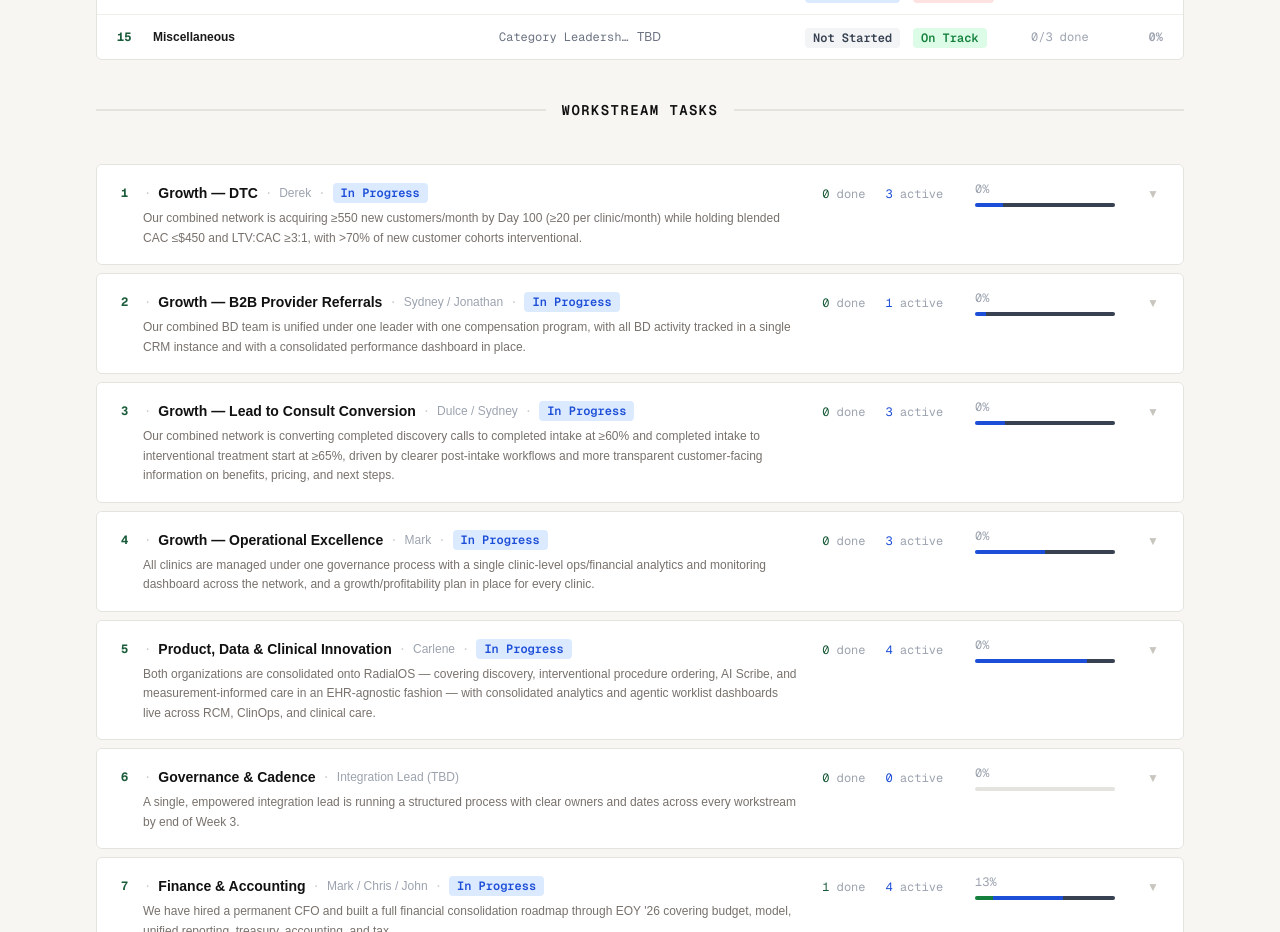
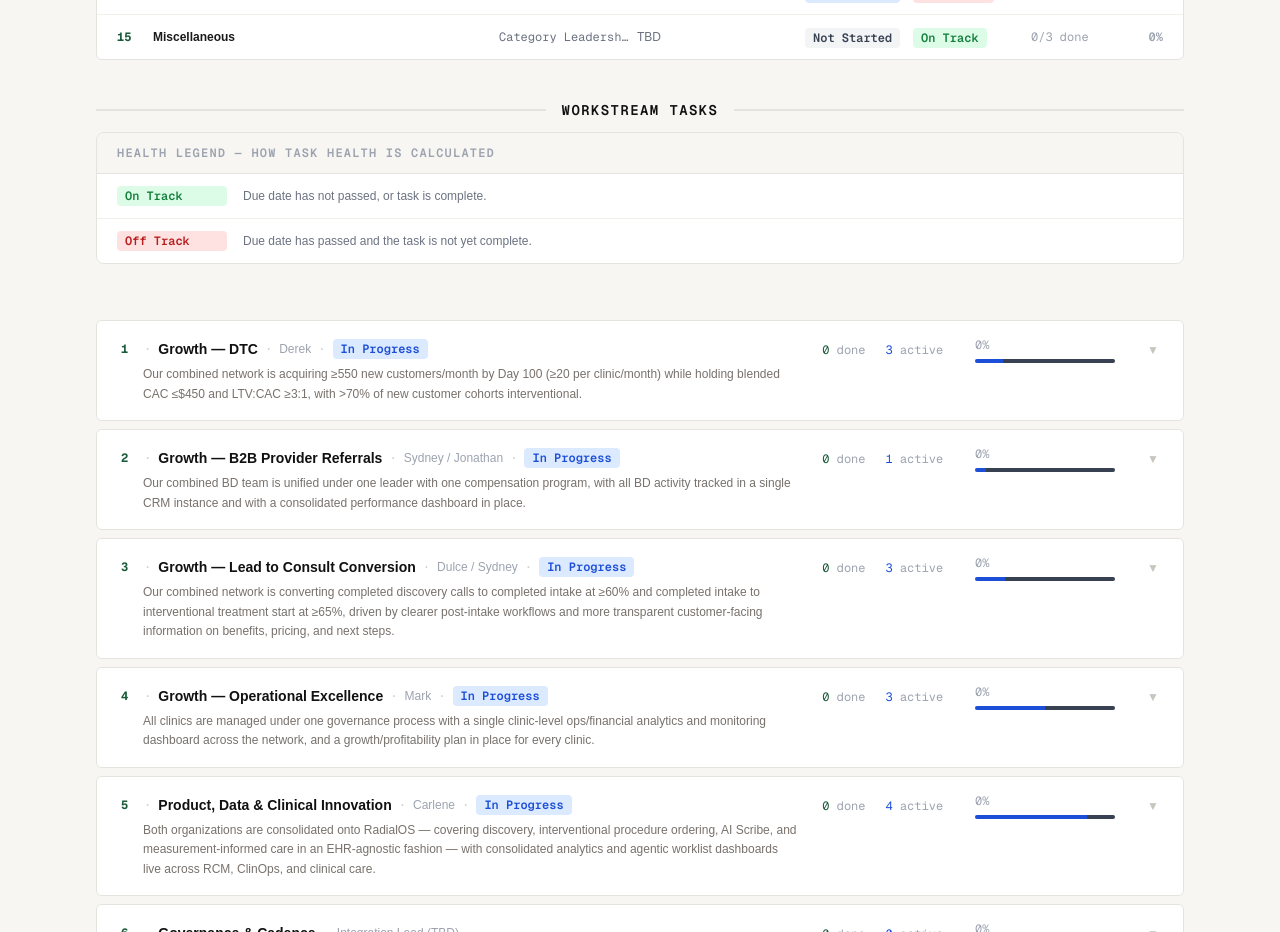
Before and after one commit to benthegitofhubs/mhs-integration-dashboard, a Next.js app: page / in a window 1280 px wide. Shown: the part 1760-2692 px from the top of the page. Built offline with nearby package versions, Linux system fonts and the light colour scheme.

Commit message:
Add Health legend below Workstream Tasks header

```diff
--- a/components/HundredDayDashboard.tsx
+++ b/components/HundredDayDashboard.tsx
@@ -271,6 +271,30 @@ export default function HundredDayDashboard({ workstreams }: { workstreams: Work
           <div className="flex-1" style={{ height: "2px", backgroundColor: "#e5e3de" }} />
         </div>
 
+        {/* Task Health legend */}
+        <div className="mb-6 rounded-lg overflow-hidden" style={{ border: "1px solid #e5e3de" }}>
+          <div className="px-5 py-3" style={{ backgroundColor: "#f7f6f3", borderBottom: "1px solid #e5e3de" }}>
+            <p className="text-xs font-semibold uppercase tracking-widest" style={{ color: "#9ca3af", fontFamily: "var(--font-geist-mono)" }}>
+              Health Legend — How Task Health Is Calculated
+            </p>
+          </div>
+          <div style={{ backgroundColor: "white" }}>
+            {([
+              { label: "On Track", dot: "#15803d", bg: "#dcfce7", color: "#15803d", desc: "Due date has not passed, or task is complete." },
+              { label: "Off Track", dot: "#b91c1c", bg: "#fee2e2", color: "#b91c1c", desc: "Due date has passed and the task is not yet complete." },
+            ]).map((row, i, arr) => (
+              <div key={row.label} className="grid px-5 py-3 items-center gap-4"
+                style={{ gridTemplateColumns: "110px 1fr", borderBottom: i < arr.length - 1 ? "1px solid #f0efe9" : "none" }}>
+                <span className="text-xs font-semibold px-2 py-0.5 rounded"
+                  style={{ backgroundColor: row.bg, color: row.color, fontFamily: "var(--font-geist-mono)", whiteSpace: "nowrap", display: "inline-block" }}>
+                  {row.label}
+                </span>
+                <p className="text-xs leading-relaxed" style={{ color: "#6b7280" }}>{row.desc}</p>
+              </div>
+            ))}
+          </div>
+        </div>
+
       </div>
 
       {/* Workstream cards */}
```
